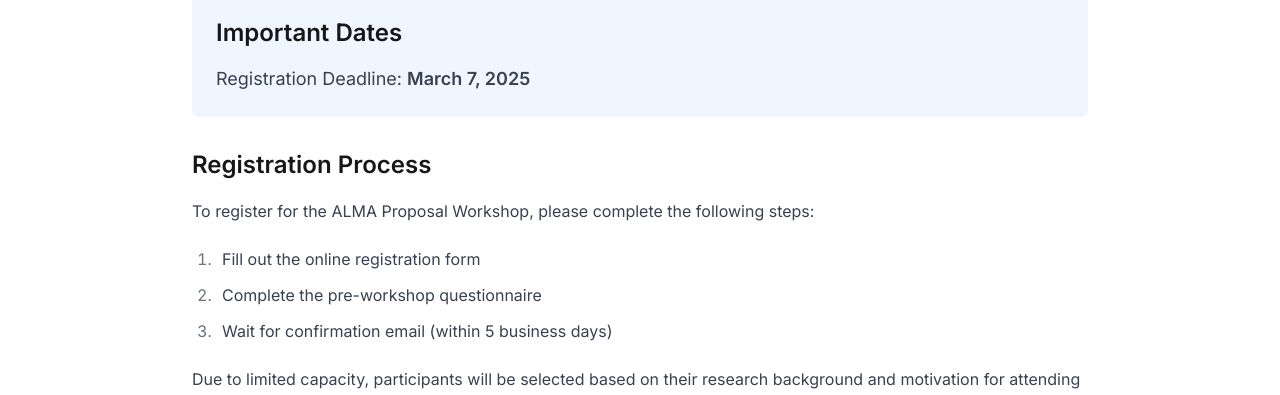
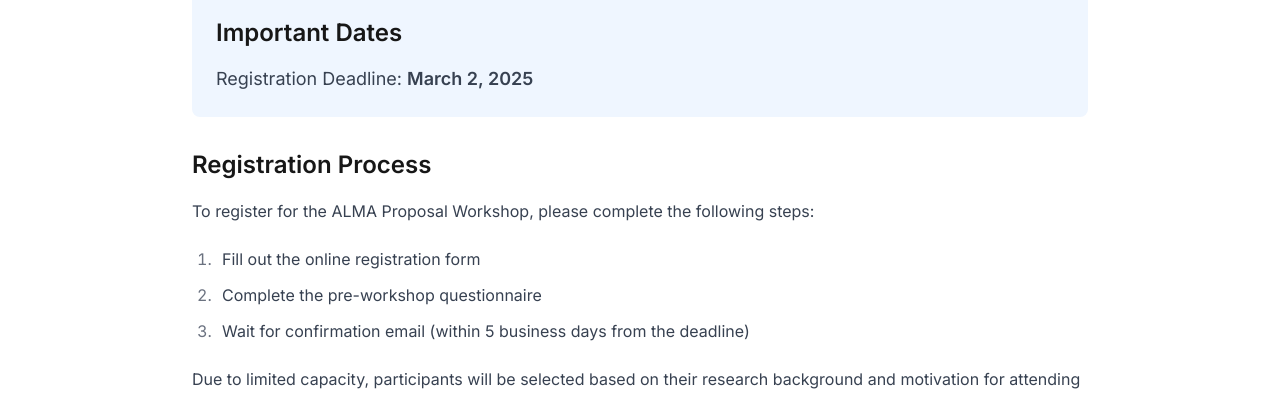
Before and after one commit to mars-knowsnothing/alma-workshop, a Next.js app: page /registration in a window 1280 px wide. Shown: the part 223-618 px from the top of the page. Built offline with nearby package versions, Linux system fonts and the light colour scheme.

Commit message:
1. update registration time slot

```diff
--- a/src/app/registration/page.tsx
+++ b/src/app/registration/page.tsx
@@ -10,7 +10,7 @@ export default function Registration() {
           <section className="bg-blue-50 p-6 rounded-lg">
             <h2 className="text-2xl font-semibold mb-4">Important Dates</h2>
             <p className="text-lg text-gray-700">
-              Registration Deadline: <span className="font-semibold">March 7, 2025</span>
+              Registration Deadline: <span className="font-semibold">March 2, 2025</span>
             </p>
           </section>
 
@@ -23,7 +23,7 @@ export default function Registration() {
               <ol className="list-decimal pl-6 mt-4">
                 <li>Fill out the online registration form</li>
                 <li>Complete the pre-workshop questionnaire</li>
-                <li>Wait for confirmation email (within 5 business days)</li>
+                <li>Wait for confirmation email (within 5 business days from the deadline)</li>
               </ol>
               <p className="mt-4">
                 Due to limited capacity, participants will be selected based on their
```
